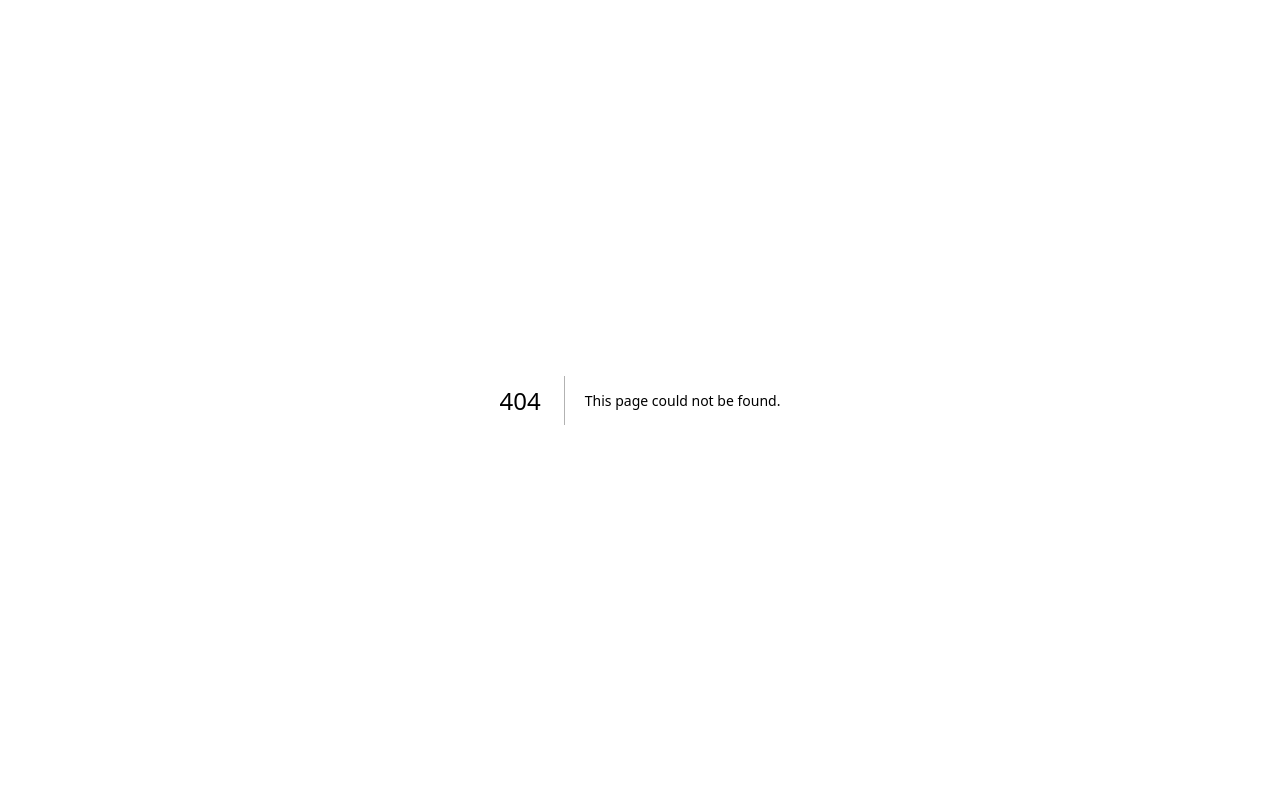
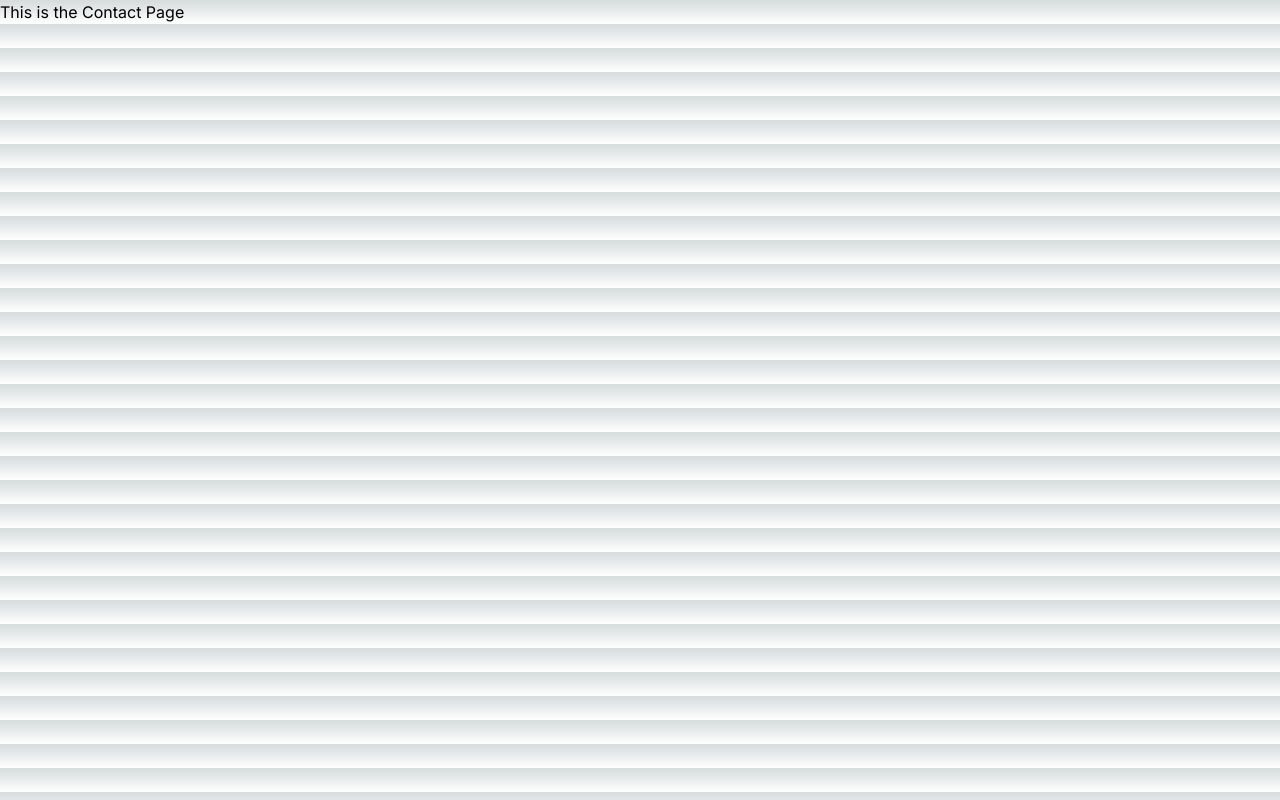
Before and after one commit to solomonrazak/landing-page, a Next.js app: page /contact in a window 1280 px wide. Before the commit this address had no page. Built offline with nearby package versions, Linux system fonts and the light colour scheme.

Commit message:
pages created

```diff
--- /dev/null
+++ b/src/app/about/page.jsx
@@ -0,0 +1,9 @@
+const Aboutpage = () => {
+  return (
+    <div>
+        <h1>This is the about pagr</h1>
+    </div>
+  )
+}
+
+export default Aboutpage;
--- /dev/null
+++ b/src/app/contact/page.jsx
@@ -0,0 +1,9 @@
+const Contactpage = () => {
+  return (
+    <div>
+        <h1>This is the Contact Page</h1>
+    </div>
+  )
+}
+
+export default Contactpage;
--- /dev/null
+++ b/src/app/page.jsx
@@ -0,0 +1,9 @@
+const Home = () => {
+  return (
+    <div>
+        <h1>This is the home page</h1>
+    </div>
+  )
+}
+
+export default Home;
```
